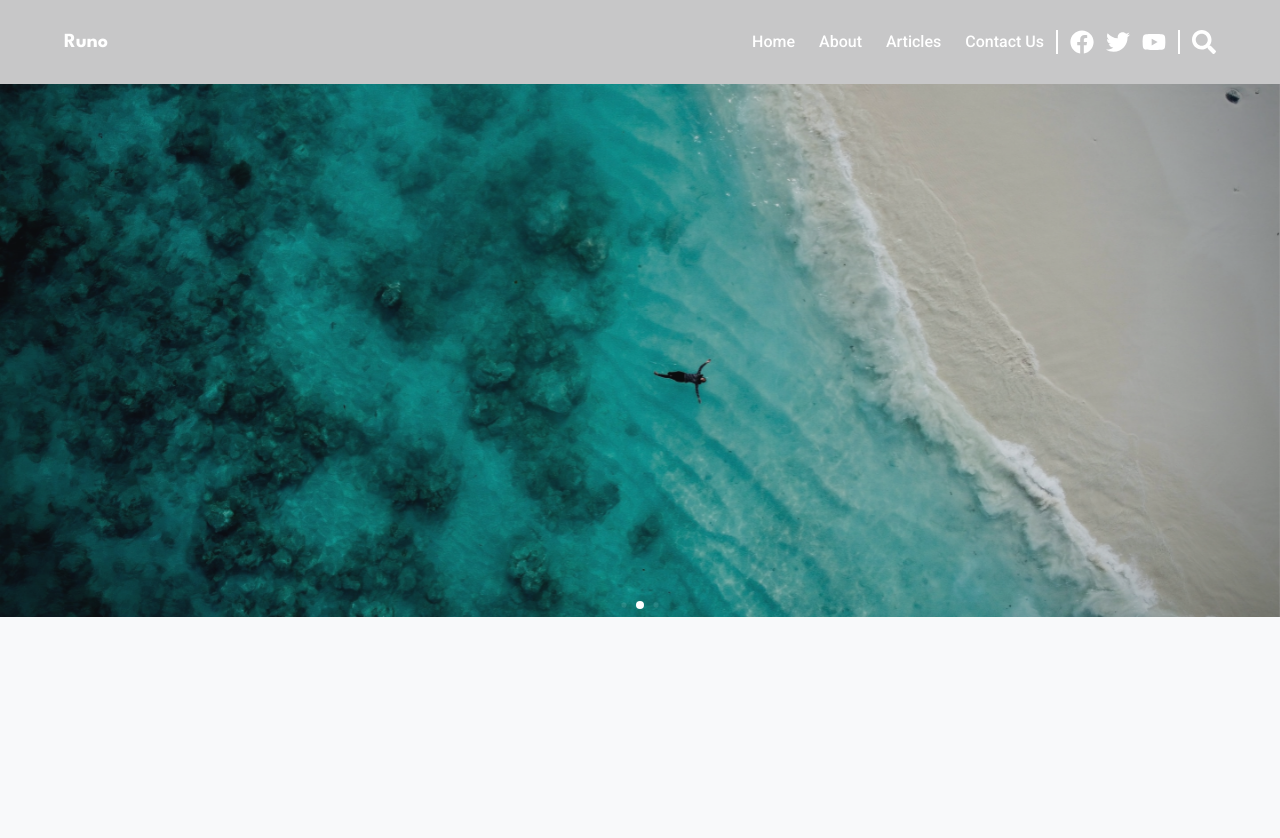
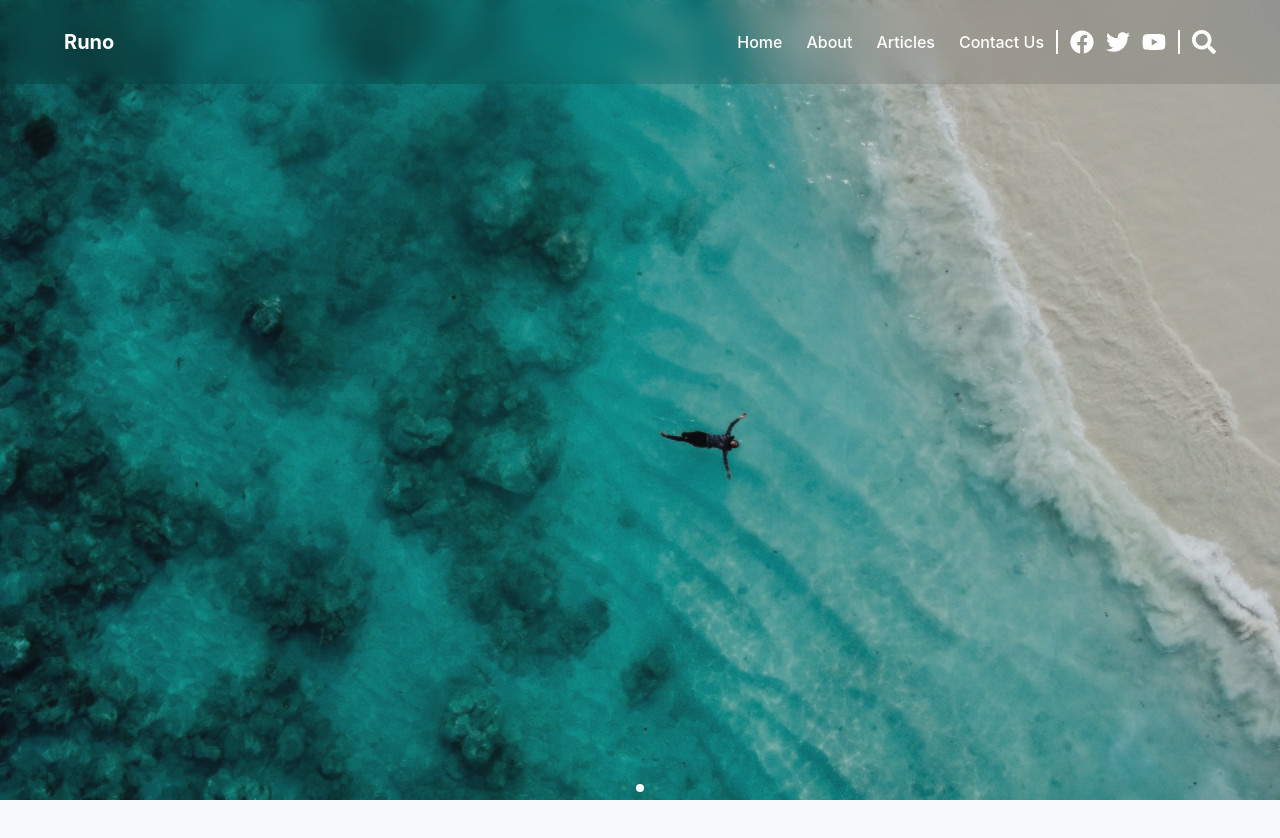
Before and after one commit to RakibMERNDev/runo-blog-next, a Next.js app: page / in a window 1280 px wide. Shown: the top 838 px of the page. Before the commit the page ends 800 px from the top, so only its background shows below. Built offline with nearby package versions, Linux system fonts and the light colour scheme.

Commit message:
Refactor layout, styling, and font configuration

```diff
--- a/src/app/layout.tsx
+++ b/src/app/layout.tsx
@@ -1,7 +1,7 @@
+import { loraFont } from "@/assets/fonts";
+import NavbarWrapper from "@/components/Navbar/NavbarWrapper";
 import type { Metadata } from "next";
 import "./globals.css";
-import { LoraFont } from "@/assets/fonts";
-import NavbarWrapper from "@/components/Navbar/NavbarWrapper";
 
 export const metadata: Metadata = {
   title: "Runo Blog",
@@ -15,7 +15,7 @@ export default function RootLayout({
 }>) {
   return (
     <html lang="en">
-      <body className={`${LoraFont.className} container mx-auto bg-[#F8F9FA]`}>
+      <body className={`${loraFont.variable} bg-[#F8F9FA]`}>
         <NavbarWrapper />
         {children}
       </body>
--- a/src/assets/fonts.ts
+++ b/src/assets/fonts.ts
@@ -1,13 +1,19 @@
 import { Lora, League_Spartan, Roboto } from "next/font/google";
 
-export const LoraFont = Lora({
+export const loraFont = Lora({
   weight: ["400", "500", "600", "700"],
+  variable: "--font-lora",
+  display: "swap",
 });
 
-export const LeagueSpartanFont = League_Spartan({
+export const leagueSpartanFont = League_Spartan({
   weight: ["400", "500", "600", "700"],
+  variable: "--font-league-spartan",
+  display: "swap",
 });
 
-export const RobotoFont = Roboto({
+export const robotoFont = Roboto({
   weight: ["400", "500", "700"],
+  variable: "--font-roboto",
+  display: "swap",
 });
--- a/src/components/Carousel.tsx
+++ b/src/components/Carousel.tsx
@@ -1,24 +1,17 @@
 "use client";
 
-// Import Swiper React components
-
 import { Swiper, SwiperSlide } from "swiper/react";
-
-// Import Swiper styles
 import "swiper/css";
 import "swiper/css/autoplay";
 import "swiper/css/pagination";
 import "./Carousel.css";
 
-// import "./styles.css";
-
-// import required modules
 import Image from "next/image";
 import { Autoplay, Pagination } from "swiper/modules";
 
 export default function Carousel() {
   return (
-    <>
+    <div className="w-full h-100 sm:h-125 md:h-screen relative">
       <Swiper
         pagination={{
           dynamicBullets: true,
@@ -28,7 +21,7 @@ export default function Carousel() {
           disableOnInteraction: false,
         }}
         modules={[Pagination, Autoplay]}
-        className="mySwiper"
+        className="mySwiper w-full h-full"
       >
         <SwiperSlide>
           <Image
@@ -36,6 +29,8 @@ export default function Carousel() {
             alt="slider-image"
             width={1920}
             height={1080}
+            loading="eager"
+            priority
             className="w-full h-full object-cover"
           />
         </SwiperSlide>
@@ -45,6 +40,7 @@ export default function Carousel() {
             alt="slider-image"
             width={1920}
             height={1080}
+            loading="eager"
             className="w-full h-full object-cover"
           />
         </SwiperSlide>
@@ -54,10 +50,11 @@ export default function Carousel() {
             alt="slider-image"
             width={1920}
             height={1080}
+            loading="eager"
             className="w-full h-full object-cover"
           />
         </SwiperSlide>
       </Swiper>
-    </>
+    </div>
   );
 }
--- a/src/components/Navbar/Navbar.tsx
+++ b/src/components/Navbar/Navbar.tsx
@@ -1,4 +1,4 @@
-import { LeagueSpartanFont, RobotoFont } from "@/assets/fonts";
+import { leagueSpartanFont, robotoFont } from "@/assets/fonts";
 import Link from "next/link";
 import { Dispatch, SetStateAction } from "react";
 import { FaFacebook, FaSearch, FaTwitter, FaYoutube } from "react-icons/fa";
@@ -25,15 +25,15 @@ const Navbar = ({
   ];
 
   return (
-    <nav className="flex justify-between items-center bg-black/20 px-5 md:px-16 py-7 text-white">
+    <nav className="fixed left-0 right-0 z-50 flex justify-between items-center bg-black/10 backdrop-blur-md px-3 sm:px-5 md:px-16 py-4 sm:py-7 text-white">
       {/* Logo/Title text */}
-      <h2 className={`${LeagueSpartanFont.className} font-bold text-xl`}>
+      <h2 className={`${leagueSpartanFont.variable} font-bold text-xl`}>
         Runo
       </h2>
       <div className="flex items-center justify-around">
         {/* nav links */}
         <ul
-          className={`hidden md:flex gap-6 ${RobotoFont.className} font-medium`}
+          className={`hidden md:flex gap-6 ${robotoFont.variable} font-medium`}
         >
           {navMenu.map((item) => (
             <li
```
Also changed, not shown: 1 other file (tests, documents, lock files or other folders).
